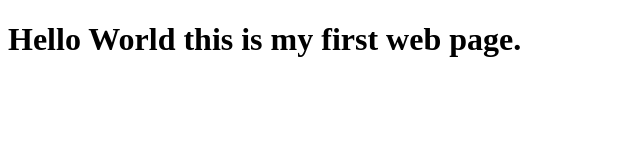
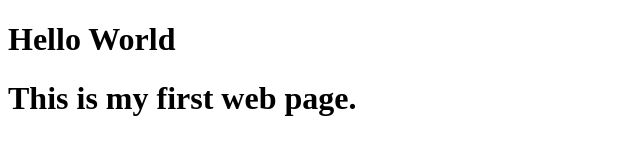
Before and after one commit to kathybeyer/helloworld, a plain HTML site: page index.html in a window 1280 px wide. Shown: the whole page, without its empty margins (0-640 px from the left). Drawn offline with Linux system fonts and the light colour scheme.

Commit message:
Update index.html
Changed title.

```diff
--- a/index.html
+++ b/index.html
@@ -4,9 +4,10 @@
     <meta charset="UTF-8">
     <meta http-equiv="X-UA-Compatible" content="IE=edge">
     <meta name="viewport" content="width=device-width, initial-scale=1.0">
-    <title>GFG</title>
+    <title>Kathy Beyer</title>
 </head>
 <body>
-    <h1>Hello World this is my first web page.</h1>
+    <h1>Hello World</h1>
+    <h1>This is my first web page.</h1>
 </body>
 </html>
```
